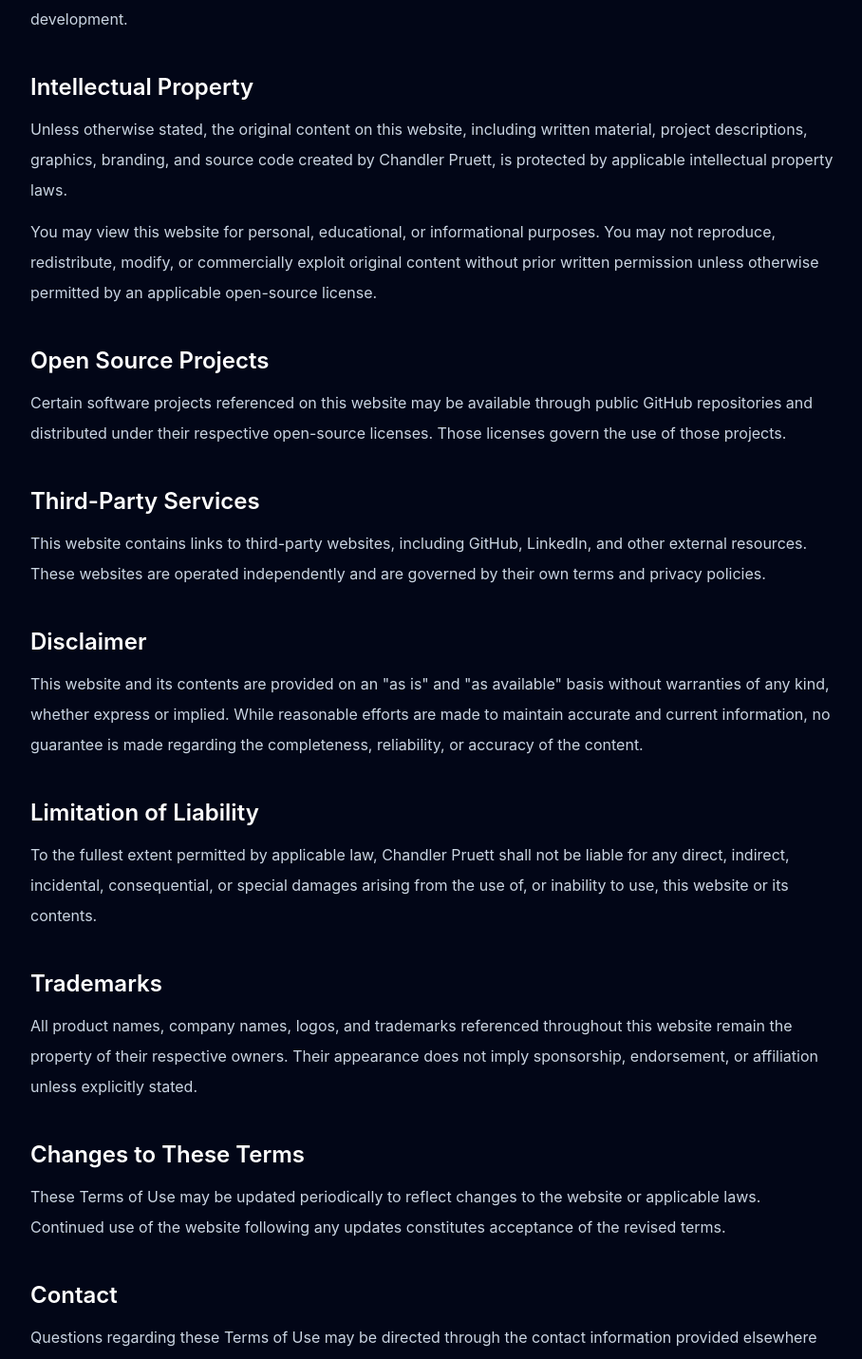
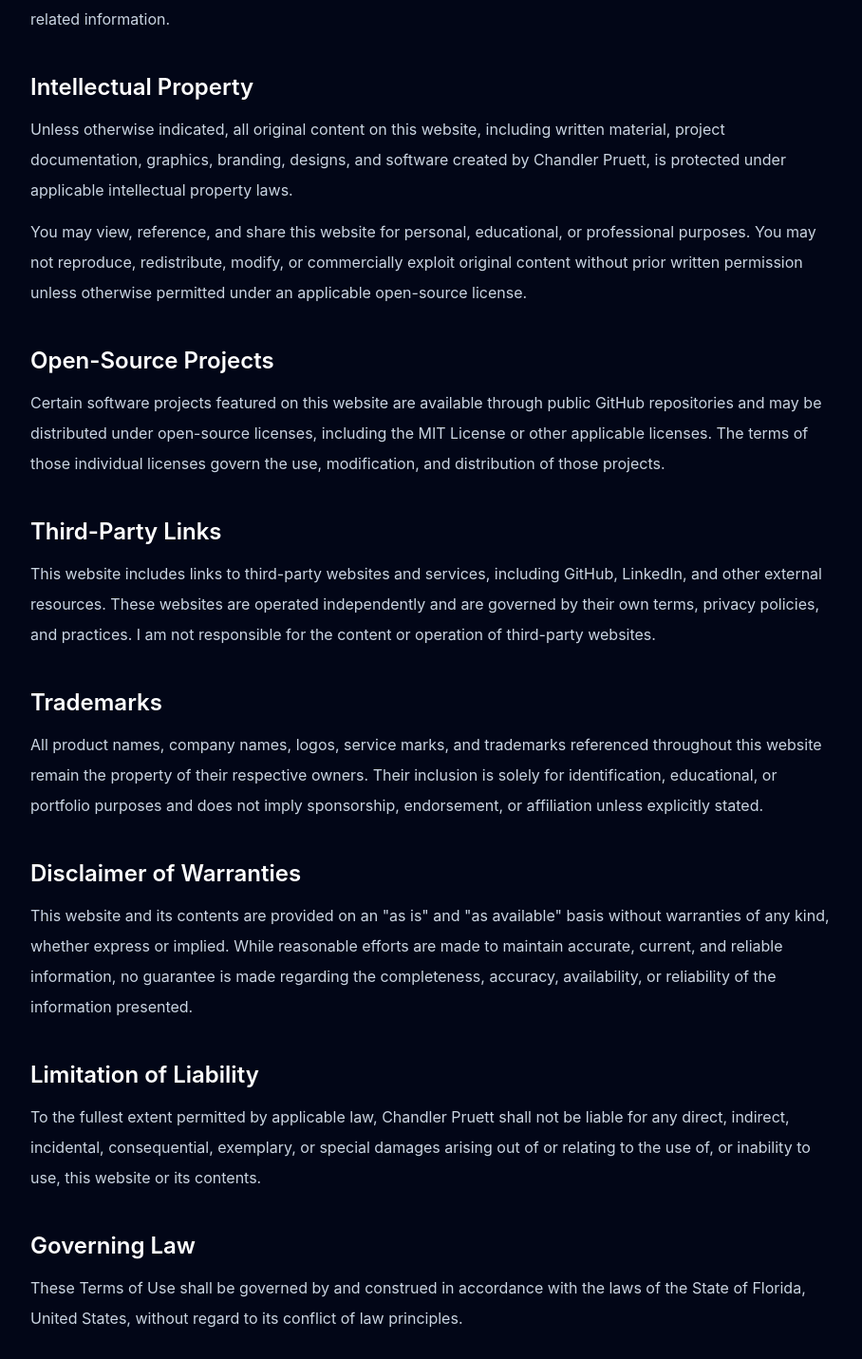
Before and after one commit to CPruett24/portfolio-website, a Next.js app: page /terms in a window 1280 px wide. Shown: the part 468-1899 px from the top of the page at 95% size, without its empty margins (184-1092 px from the left). Built offline with nearby package versions, Linux system fonts and the light colour scheme.

Commit message:
Update page.tsx

```diff
--- a/src/app/terms/page.tsx
+++ b/src/app/terms/page.tsx
@@ -14,7 +14,7 @@ export default function TermsPage() {
       </h1>
 
       <p className="mt-4 text-slate-400">
-        Effective Date: {new Date().toLocaleDateString()}
+        Effective Date: August 6, 2026
       </p>
 
       <div className="mt-10 space-y-10 leading-8">
@@ -25,9 +25,9 @@ export default function TermsPage() {
           </h2>
 
           <p className="mt-3">
-            By accessing or using this website, you agree to these Terms of
-            Use. If you do not agree with these terms, please discontinue use
-            of the website.
+            By accessing or using this website, you agree to be bound by these
+            Terms of Use. If you do not agree with any portion of these terms,
+            please discontinue use of this website.
           </p>
         </section>
 
@@ -39,8 +39,8 @@ export default function TermsPage() {
           <p className="mt-3">
             This website serves as the personal software engineering portfolio
             of Chandler Pruett. Its purpose is to present professional
-            experience, technical skills, software projects, and other
-            information related to career development.
+            experience, technical skills, software engineering projects,
+            educational work, and other career-related information.
           </p>
         </section>
 
@@ -50,58 +50,76 @@ export default function TermsPage() {
           </h2>
 
           <p className="mt-3">
-            Unless otherwise stated, the original content on this website,
-            including written material, project descriptions, graphics,
-            branding, and source code created by Chandler Pruett, is protected
-            by applicable intellectual property laws.
+            Unless otherwise indicated, all original content on this website,
+            including written material, project documentation, graphics,
+            branding, designs, and software created by Chandler Pruett, is
+            protected under applicable intellectual property laws.
           </p>
 
           <p className="mt-3">
-            You may view this website for personal, educational, or
-            informational purposes. You may not reproduce, redistribute,
-            modify, or commercially exploit original content without prior
-            written permission unless otherwise permitted by an applicable
-            open-source license.
+            You may view, reference, and share this website for personal,
+            educational, or professional purposes. You may not reproduce,
+            redistribute, modify, or commercially exploit original content
+            without prior written permission unless otherwise permitted under an
+            applicable open-source license.
           </p>
         </section>
 
         <section>
           <h2 className="text-2xl font-semibold text-white">
-            Open Source Projects
+            Open-Source Projects
           </h2>
 
           <p className="mt-3">
-            Certain software projects referenced on this website may be
-            available through public GitHub repositories and distributed under
-            their respective open-source licenses. Those licenses govern the use
-            of those projects.
+            Certain software projects featured on this website are available
+            through public GitHub repositories and may be distributed under
+            open-source licenses, including the MIT License or other applicable
+            licenses. The terms of those individual licenses govern the use,
+            modification, and distribution of those projects.
           </p>
         </section>
 
         <section>
           <h2 className="text-2xl font-semibold text-white">
-            Third-Party Services
+            Third-Party Links
           </h2>
 
           <p className="mt-3">
-            This website contains links to third-party websites, including
-            GitHub, LinkedIn, and other external resources. These websites are
-            operated independently and are governed by their own terms and
-            privacy policies.
+            This website includes links to third-party websites and services,
+            including GitHub, LinkedIn, and other external resources. These
+            websites are operated independently and are governed by their own
+            terms, privacy policies, and practices. I am not responsible for
+            the content or operation of third-party websites.
           </p>
         </section>
 
         <section>
           <h2 className="text-2xl font-semibold text-white">
-            Disclaimer
+            Trademarks
+          </h2>
+
+          <p className="mt-3">
+            All product names, company names, logos, service marks, and
+            trademarks referenced throughout this website remain the property of
+            their respective owners. Their inclusion is solely for
+            identification, educational, or portfolio purposes and does not
+            imply sponsorship, endorsement, or affiliation unless explicitly
+            stated.
+          </p>
+        </section>
+
+        <section>
+          <h2 className="text-2xl font-semibold text-white">
+            Disclaimer of Warranties
           </h2>
 
           <p className="mt-3">
             This website and its contents are provided on an "as is" and "as
             available" basis without warranties of any kind, whether express or
-            implied. While reasonable efforts are made to maintain accurate and
-            current information, no guarantee is made regarding the
-            completeness, reliability, or accuracy of the content.
+            implied. While reasonable efforts are made to maintain accurate,
+            current, and reliable information, no guarantee is made regarding
+            the completeness, accuracy, availability, or reliability of the
+            information presented.
           </p>
         </section>
 
@@ -113,21 +131,21 @@ export default function TermsPage() {
           <p className="mt-3">
             To the fullest extent permitted by applicable law, Chandler Pruett
             shall not be liable for any direct, indirect, incidental,
-            consequential, or special damages arising from the use of, or
-            inability to use, this website or its contents.
+            consequential, exemplary, or special damages arising out of or
+            relating to the use of, or inability to use, this website or its
+            contents.
           </p>
         </section>
 
         <section>
           <h2 className="text-2xl font-semibold text-white">
-            Trademarks
+            Governing Law
           </h2>
 
           <p className="mt-3">
-            All product names, company names, logos, and trademarks referenced
-            throughout this website remain the property of their respective
-            owners. Their appearance does not imply sponsorship, endorsement,
-            or affiliation unless explicitly stated.
+            These Terms of Use shall be governed by and construed in accordance
+            with the laws of the State of Florida, United States, without
+            regard to its conflict of law principles.
           </p>
         </section>
 
@@ -138,8 +156,10 @@ export default function TermsPage() {
 
           <p className="mt-3">
             These Terms of Use may be updated periodically to reflect changes
-            to the website or applicable laws. Continued use of the website
-            following any updates constitutes acceptance of the revised terms.
+            to this website, applicable laws, or operational practices.
+            Continued use of this website following any revision constitutes
+            acceptance of the updated Terms of Use. The Effective Date at the
+            top of this page indicates the most recent revision.
           </p>
         </section>
 
@@ -149,8 +169,8 @@ export default function TermsPage() {
           </h2>
 
           <p className="mt-3">
-            Questions regarding these Terms of Use may be directed through the
-            contact information provided elsewhere on this website or via my
+            Questions regarding these Terms of Use may be directed using the
+            contact information provided elsewhere on this website or through my
             LinkedIn profile.
           </p>
         </section>
```
